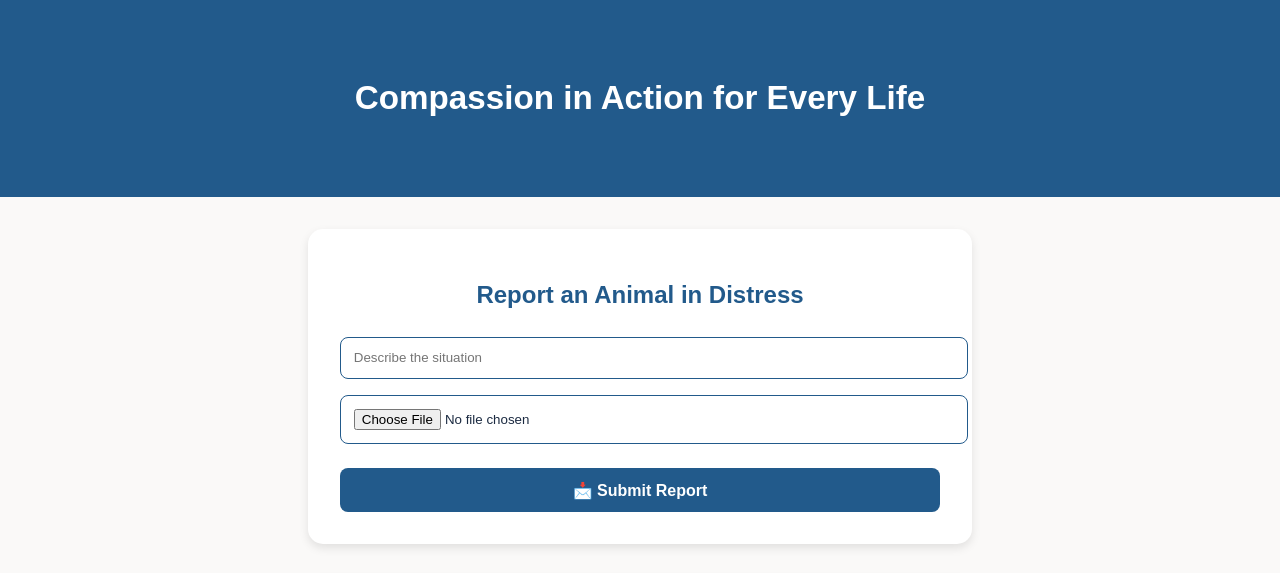
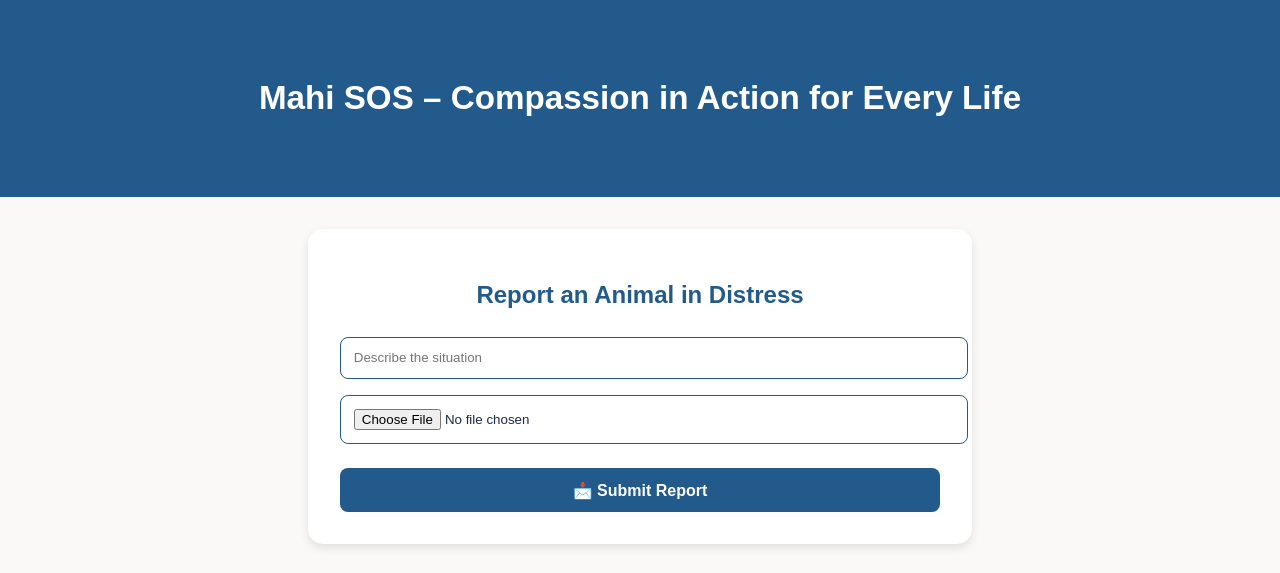
Before and after one commit to thev-c/help-paw, a website: page public/index.html in a window 1280 px wide. Shown: the top 573 px of the page. Drawn offline with Linux system fonts and the light colour scheme.

Commit message:
Update index.html

```diff
--- a/public/index.html
+++ b/public/index.html
@@ -129,7 +129,7 @@
 </head>
 <body>
   <header>
-   <h5>Compassion in Action for Every Life</h5>
+   <h5>Mahi SOS – Compassion in Action for Every Life</h5>
   </header>
 
 
```
